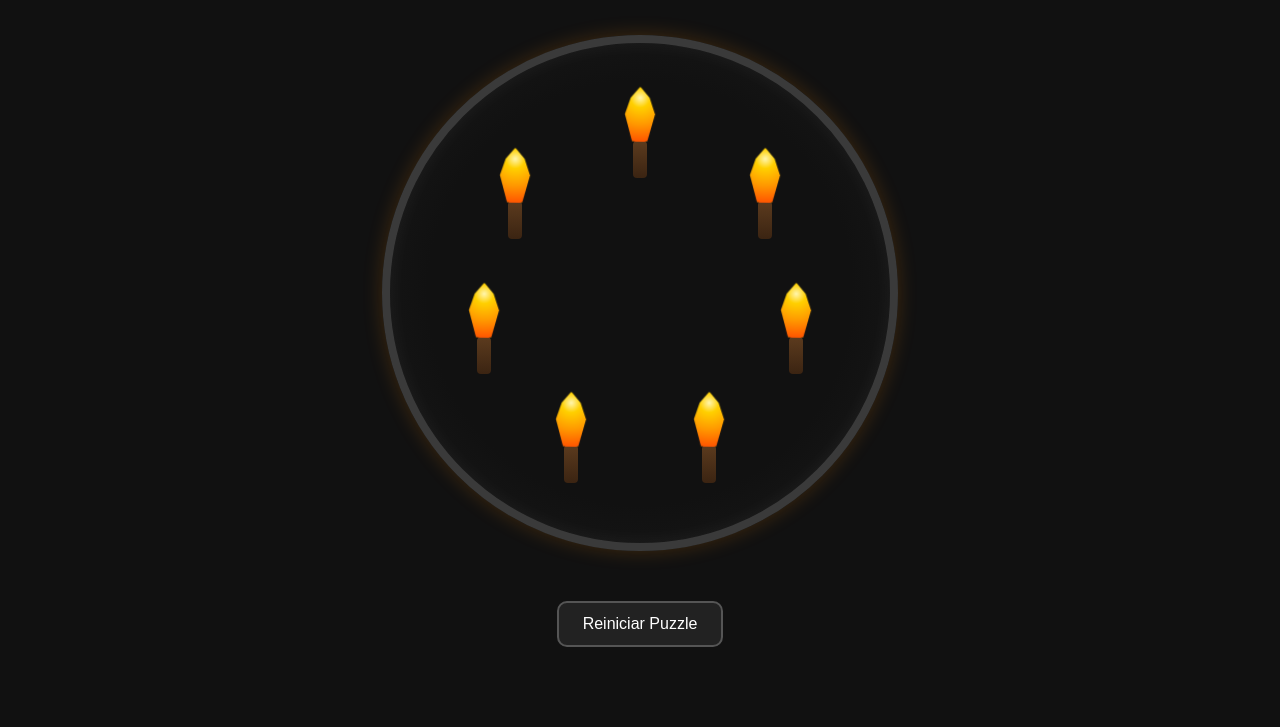
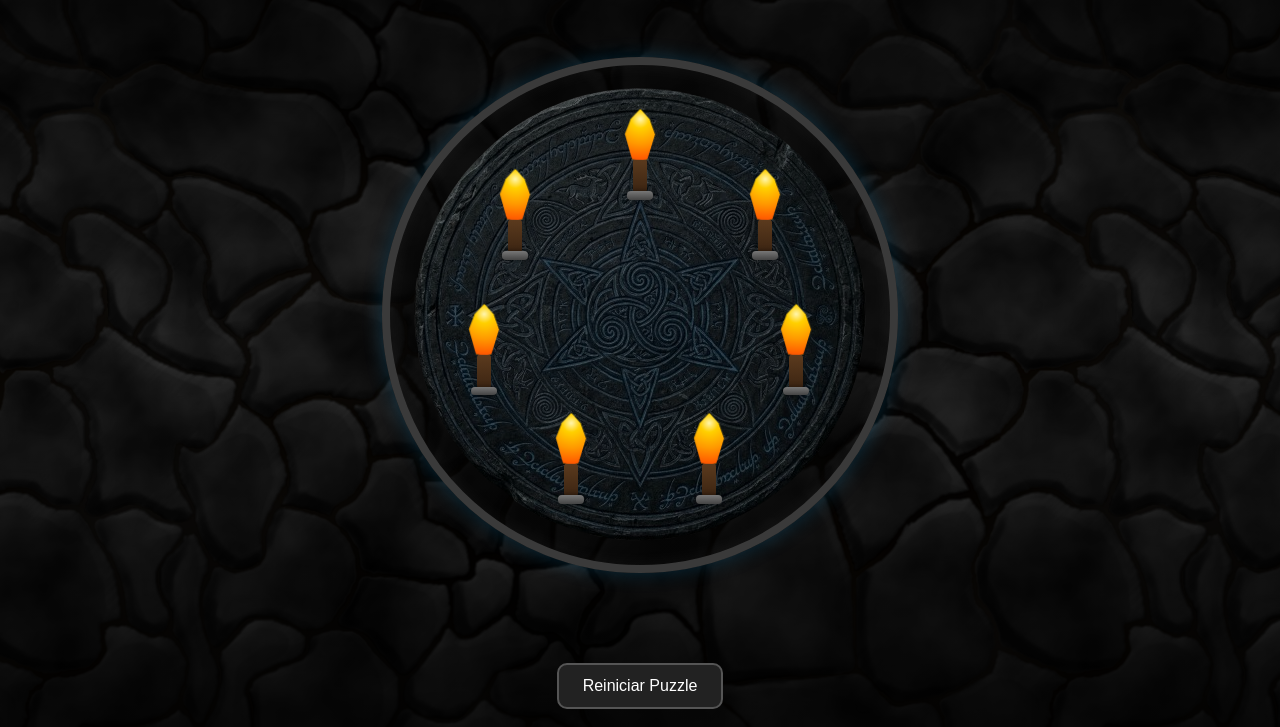
Before and after one commit to KevinGSousa/rpg-torch-puzzle, a plain HTML site: page index.html in a window 1280 px wide. Shown: the part 73-800 px from the top of the page. Drawn offline with Linux system fonts and the light colour scheme.

Commit message:
feat: Adição de imagens ao projeto, background e círculos feitos.

```diff
--- a/index.html
+++ b/index.html
@@ -10,6 +10,7 @@
 
   <h1>Torch Puzzle</h1>
   <div id="game-container"></div>
+  <div id="circle"></div>
   <h2 id="message"></h2>
   <button id="reset-button">Reiniciar Puzzle</button>
   <script src="script.js"></script>
--- a/script.js
+++ b/script.js
@@ -14,12 +14,15 @@ function renderTorches() {
     const torchElement = document.createElement("div");
     const flame = document.createElement("div");
     const handle = document.createElement("div");
+    const pedestal = document.createElement("div");
 
     flame.classList.add("flame");
     handle.classList.add("handle");
+    pedestal.classList.add("pedestal");
 
     torchElement.appendChild(flame);
     torchElement.appendChild(handle);
+    torchElement.appendChild(pedestal);
 
     torchElement.classList.add("torch");
     torchElement.classList.add(torch ? "on" : "off"); // Adiciona a classe "on" ou "off" dependendo do estado da tocha
--- a/style.css
+++ b/style.css
@@ -1,9 +1,18 @@
 body{
-    background: #111;
-    color:azure;
-    text-align:center;
+    margin: 0;
+    min-height: 100vh;
+    display: flex;
+    flex-direction: column;
+    align-items: center;
+
+
+  background-image:
+  linear-gradient( rgba(0, 0, 0, 0.822),rgba(0,0,0,0.45), rgba(0, 0, 0, 0.822)),
+  url("./assets/images/Stone_Floor.png");
+
+    color: azure;
     font-family: Arial, sans-serif;
-    ;
+    overflow: hidden;
 }
 
 #game-container {
@@ -14,12 +23,27 @@ body{
   position: relative;
   border: 8px solid #3a3a3a;
   box-shadow:
-    0 0 20px rgba(255, 140, 0, 0.2),
+    0 0 20px rgba(0, 174, 255, 0.205),
     inset 0 0 20px rgba(255,255,255,0.05);
   background:
   radial-gradient(circle, #111 60%, #1b1b1b 100%);
 
+  background-image:
+  linear-gradient(rgba(0,0,0,0.45), rgba(0,0,0,0.45)),
+  url("./assets/images/Circle_Off.png");
+  background-size: cover;
+  background-position: center;
 }
+
+/* #circle {
+    top: 18%;
+    position: absolute;
+    margin: 10px auto;
+    border: #464e50 4px solid;
+    width: 450px;
+    height: 450px;
+    border-radius: 50%;
+  } */
 
 .torch {
   width: 60px;
@@ -33,6 +57,10 @@ body{
   cursor: pointer;
 
   transition: transform 0.2s ease;
+}
+
+.torch:hover {
+  transform: scale(1.08);
 }
 
 .flame {
@@ -110,8 +138,21 @@ body{
   border-radius: 4px;
 }
 
-.torch:hover {
-  transform: scale(1.08);
+.pedestal {
+  width: 26px;
+  height: 10px;
+
+  background:
+    linear-gradient(to bottom,
+    #777,
+    #444);
+
+  border-radius: 4px;
+
+  margin-top: -2px;
+
+  box-shadow:
+    0 0 5px rgba(0,0,0,0.5);
 }
 
 
@@ -141,3 +182,10 @@ body{
 
   transition: 0.5s;
 }
+
+#game-container.victory {
+  background-image:
+  linear-gradient(rgba(0,0,0,0.45), rgba(0,0,0,0.45)),
+  url("./assets/images/Circle_On.png");
+
+}
```
Also changed, not shown: assets/images/Circle_Off.png (added), assets/images/Circle_On.png (added), assets/images/Stone_Floor.png (added).
